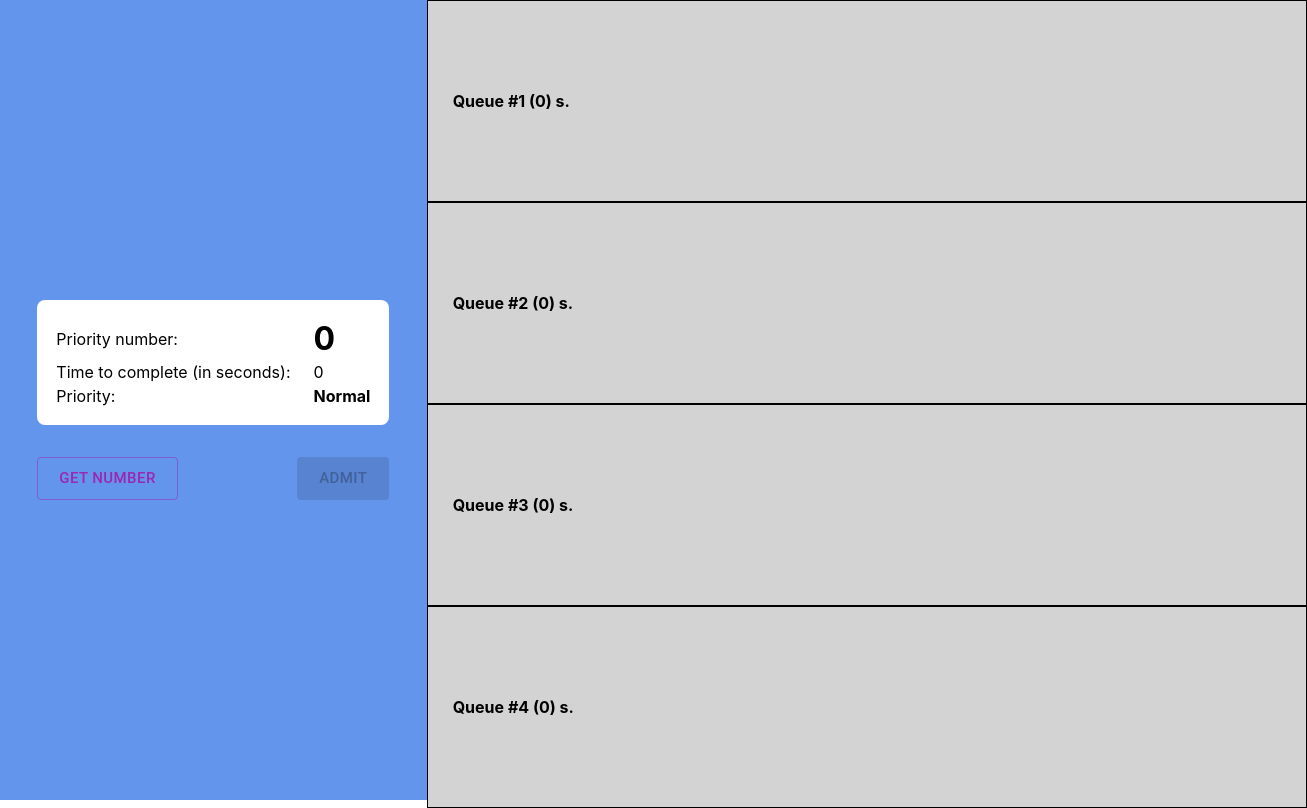
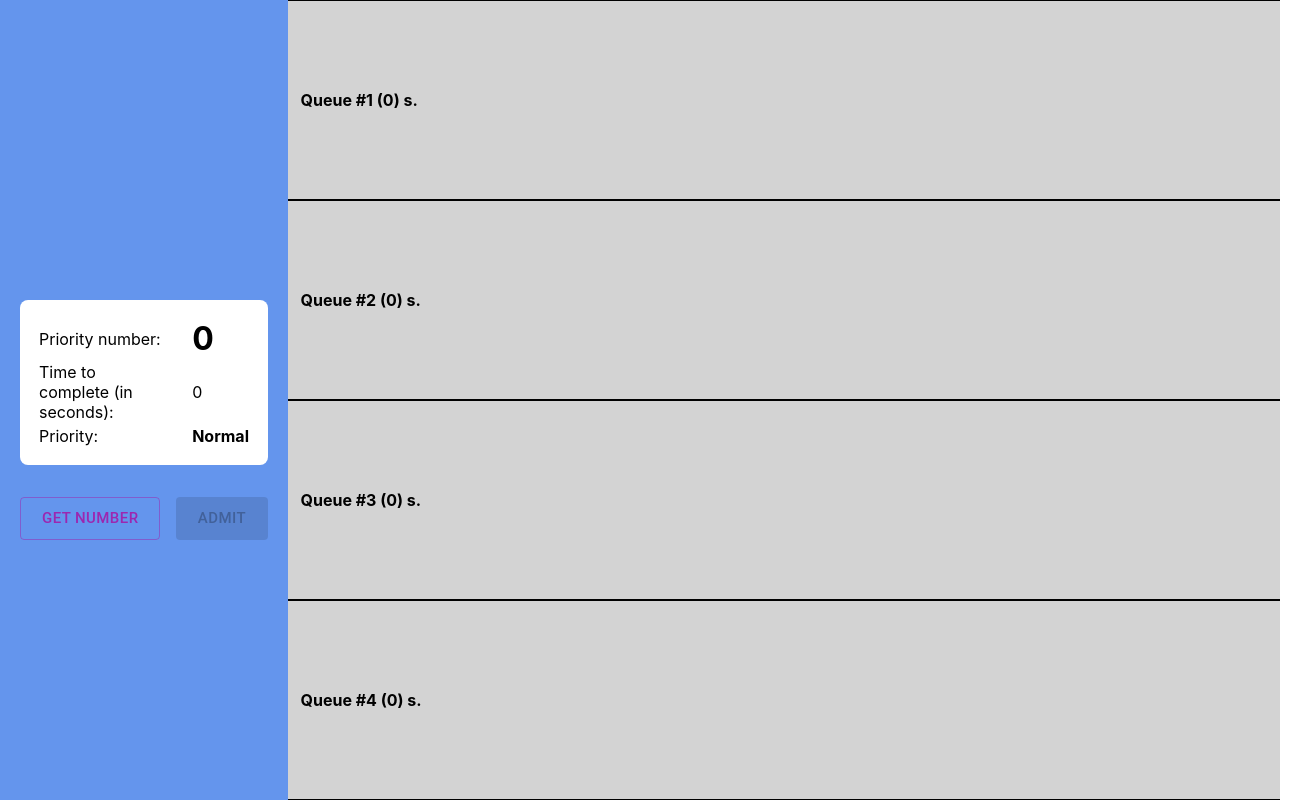
Before and after one commit to cxrvxxxx/react-priority-app, a React (Create React App) app: page / in a window 1280 px wide. Shown: the whole page, 1307 px wide, since content can reach past the window. Built offline with nearby package versions, Linux system fonts and the light colour scheme.

Commit message:
final commit

```diff
--- a/src/App.js
+++ b/src/App.js
@@ -17,13 +17,8 @@ const getTotalDuration = (queue) => {
 
 const App = () => {
   const entityKey = useRef(0);
-  const priorityNumber = useRef(0);
 
   const [queues, setQueues] = useState([[], [], [], []]);
-
-  const handleGenerate = () => {
-    priorityNumber.current = priorityNumber.current + 1;
-  }
 
   const handleAdmit = (entity) => {
     /* Finds the queue with the least total duration */
--- a/src/styles/App.css
+++ b/src/styles/App.css
@@ -2,21 +2,26 @@
   display: flex;
   height: 100vh;
   width: 100vw;
+  overflow-y: hidden;
 }
 
 .col1 {
   display: flex;
   height: 100%;
-  width: 50%;
+  width: 25%;
+  padding: 20px;
   justify-content: center;
   align-items: center;
   background-color: cornflowerblue;
 }
 
 .col2 {
-  display: inline;
-  height: 100%;
+  display: flex;
+  flex-direction: column;
+  padding: 0;
+  margin: 0;
   width: 100%;
+  overflow-x: hidden;
   justify-content: center;
   align-items: center;
 }
--- a/src/styles/PriorityNumber.css
+++ b/src/styles/PriorityNumber.css
@@ -7,6 +7,7 @@
     text-align: center;
     border-radius: 5px;
     border-radius: 1px solid black;
+    box-shadow: 0 4px 6px rgba(0, 0, 0, 0.1);
 }
 
 .high-priority {
```
